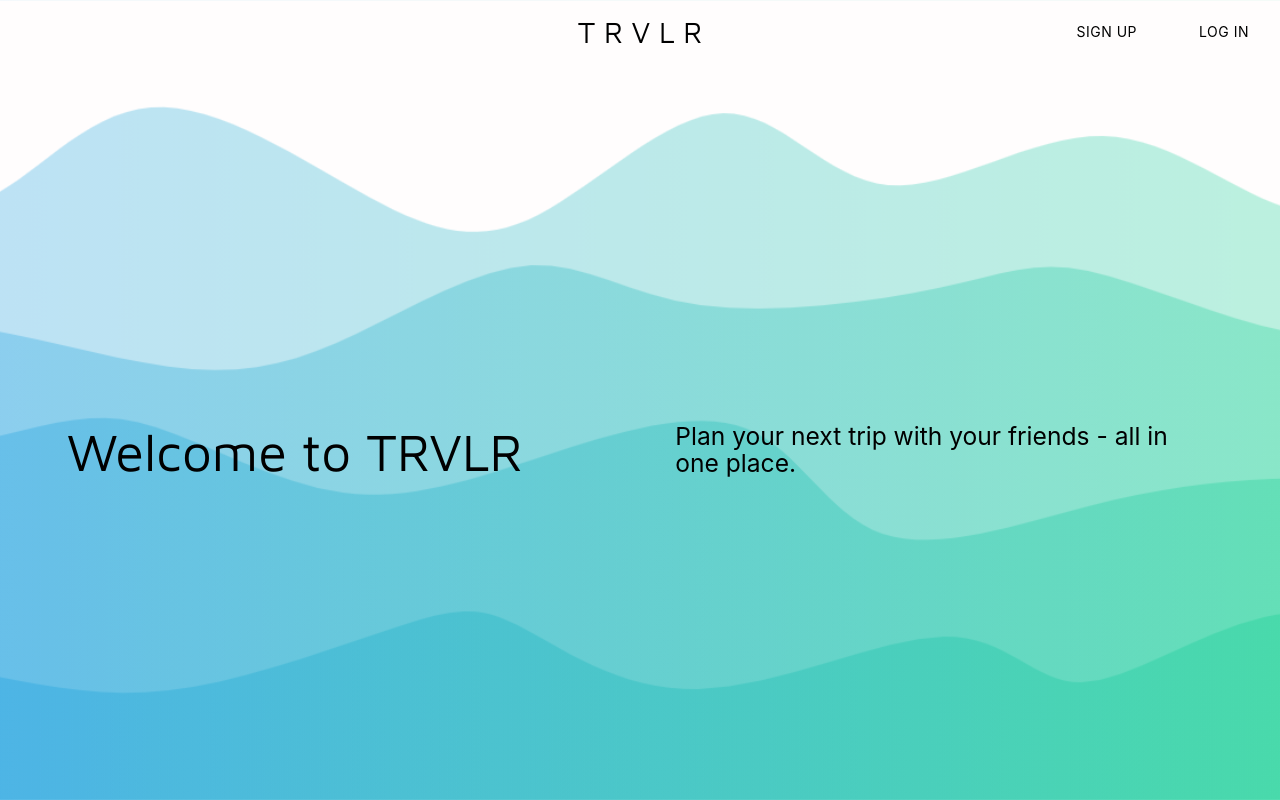
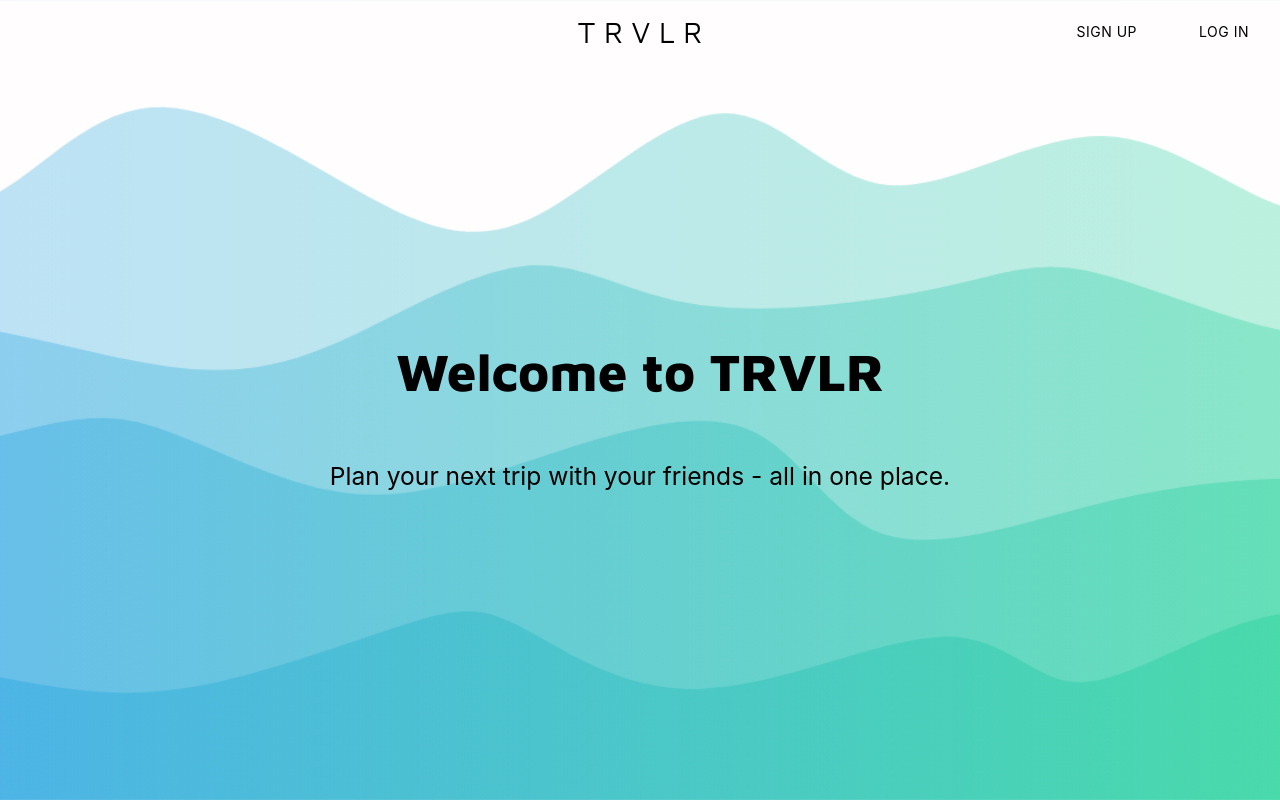
Before and after one commit to verusbabb/TRVLR, a React (Create React App) app in the folder client/: page / in a window 1280 px wide. Shown: the top 800 px of the page. Built offline with nearby package versions, Linux system fonts and the light colour scheme.

Commit message:
formatting stuff

```diff
--- a/client/src/components/Nav/style.css
+++ b/client/src/components/Nav/style.css
@@ -9,7 +9,6 @@ nav {
 
 header {
   width: 100%;
-
 }
 
 a {
--- a/client/src/components/Welcome/index.js
+++ b/client/src/components/Welcome/index.js
@@ -8,13 +8,13 @@ function index() {
     return (
         <div className="container valign-wrapper">
             <div className="row valign">
-                <div className="col l6 m5 s12">
+                <div className="col l12 m12 s12 center">
                     <div className="card-panel transparentBG no-shadows ">
                     <h1 className="black-text large-welcome">Welcome to TRVLR</h1>
                     <h1 className="mobile-welcome center-align">T R V L R</h1>
                     </div>
                 </div>
-                <div className="col l6 m5 s12">
+                <div className="col l12 s12 center">
                     <div className="card-panel transparentBG no-shadows mobile-action">
                     <h5 className="black-text">Plan your next trip with your friends - all in one place.</h5>
                     </div>
--- a/client/src/components/Welcome/style.css
+++ b/client/src/components/Welcome/style.css
@@ -3,14 +3,15 @@ h1, h5 {
 }
 
 .card-panel {
-    margin-top: 12% !important;
+    margin-top: 0% !important;
+}
+
+.large-welcome {
+  font-weight:800
 }
 
 @media screen
   and (min-device-width: 320px)
   and (max-device-width: 992px) {
-/* .brand-logo {
-  display:none !important;
-} */
 
 }
```
